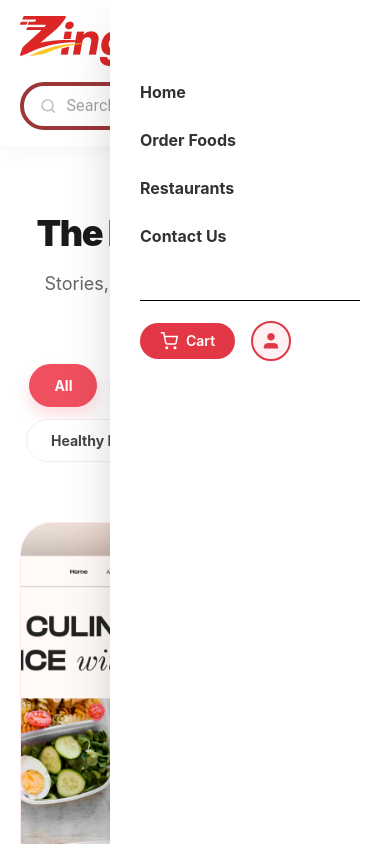
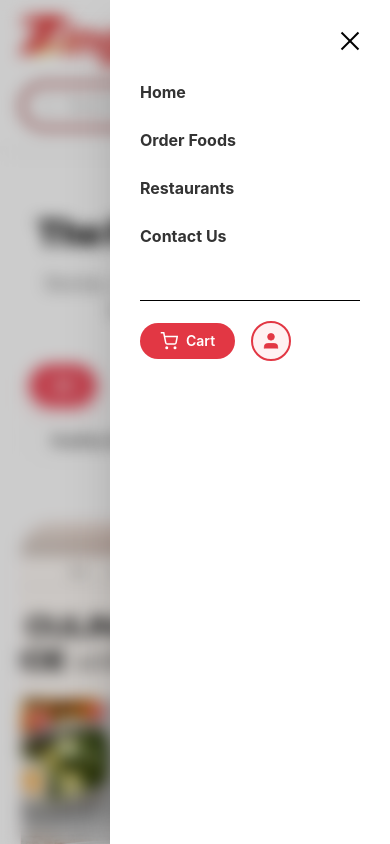
Before and after one commit to Alipta001/zingo, a Next.js app: page /pages/blog in a window 390 px wide. Both pictures are taken after a click on the button 350 px from the left and 41 px from the top of the page. Shown: the top 844 px of the page. Built offline with nearby package versions, Linux system fonts and the light colour scheme; no server answers.

Commit message:
Humberg menu closing button added

```diff
--- a/component/globalLayout/navbar/navbar.tsx
+++ b/component/globalLayout/navbar/navbar.tsx
@@ -267,7 +267,6 @@
 //     </header>
 //   );
 // }
-
 "use client";
 import { useEffect, useState, useRef } from "react";
 import { Autocomplete, TextField } from "@mui/material";
@@ -321,11 +320,10 @@ export default function Navbar() {
 
   const initialOptions = Array.isArray(restaurantList) ? restaurantList.map((r) => ({ id: r.id, name: r.name, type: "restaurant" })) : [];
 
-  // --- NEW: Explicit Route Mapping to prevent 404s ---
   const navItems = [
     { label: "Home", path: "/" },
     { label: "Order Foods", path: "/pages/order" },
-    { label: "Restaurants", path: "/pages/resturantList" }, // Exactly matches your folder name
+    { label: "Restaurants", path: "/pages/resturantList" },
     { label: "Contact Us", path: "/pages/contactus" },
   ];
 
@@ -390,11 +388,19 @@ export default function Navbar() {
             </div>
 
             {/* Hamburger for Mobile */}
-            <button className="lg:hidden order-3 flex flex-col gap-1.5 p-2" onClick={() => setOpen(!open)} aria-label="Toggle menu">
+            <button className="lg:hidden order-3 flex flex-col gap-1.5 p-2 z-[1002]" onClick={() => setOpen(!open)} aria-label="Toggle menu">
               <span className={`block w-6 h-0.5 bg-black transition-transform ${open ? "rotate-45 translate-y-2" : ""}`} />
               <span className={`block w-6 h-0.5 bg-black ${open ? "opacity-0" : ""}`} />
               <span className={`block w-6 h-0.5 bg-black transition-transform ${open ? "-rotate-45 -translate-y-2" : ""}`} />
             </button>
+
+            {/* MOBILE OVERLAY */}
+            {open && (
+              <div
+                className="fixed inset-0 bg-black/20 backdrop-blur-sm lg:hidden z-[1000]"
+                onClick={() => setOpen(false)}
+              />
+            )}
 
             {/* Nav Links & Actions */}
             <div className={`fixed lg:static top-0 transition-all duration-400 ease-in-out shadow-2xl lg:shadow-none ${open ? "right-0" : "-right-full"} bg-white w-[280px] lg:w-auto h-screen lg:h-auto flex flex-col lg:flex-row items-start lg:items-center gap-8 lg:gap-[30px] p-[80px_30px] lg:p-0 z-[1001] lg:z-auto order-2 lg:order-3`}>
@@ -404,7 +410,7 @@ export default function Navbar() {
                     <Link
                       href={item.path}
                       className="text-[#333] font-bold text-[16px] relative group-hover:text-[#e23744] transition-colors"
-                      onClick={() => setOpen(false)} // Close mobile menu on click
+                      onClick={() => setOpen(false)}
                     >
                       {item.label}
                       <span className="absolute bottom-0 left-1/2 w-0 h-0.5 bg-[#e23744] -translate-x-1/2 transition-all group-hover:w-full" />
@@ -415,7 +421,11 @@ export default function Navbar() {
 
               <div className="flex items-center gap-4 mt-5 lg:mt-0 w-full lg:w-auto border-t lg:border-none pt-5 lg:pt-0">
                 {/* CART BUTTON */}
-                <Link href="#" className="bg-[#e23744] text-white px-5 py-2 rounded-full font-semibold text-sm flex items-center gap-2 hover:bg-[#c12e3a] transition-all">
+                <Link
+                  href="#"
+                  className="bg-[#e23744] text-white px-5 py-2 rounded-full font-semibold text-sm flex items-center gap-2 hover:bg-[#c12e3a] transition-all"
+                  onClick={() => setOpen(false)}
+                >
                   <svg xmlns="http://www.w3.org/2000/svg" width="18" height="18" viewBox="0 0 24 24" fill="none" stroke="currentColor" strokeWidth="2">
                     <circle cx="9" cy="21" r="1"></circle>
                     <circle cx="20" cy="21" r="1"></circle>
@@ -439,14 +449,14 @@ export default function Navbar() {
 
                   {profileOpen && (
                     <div className="absolute right-0 mt-4 w-48 bg-white border border-gray-100 rounded-2xl shadow-xl py-2 z-[1100] animate-in fade-in zoom-in duration-200">
-                      <Link href="/auth/signIn" className="block px-5 py-3 text-sm font-bold text-[#333] hover:bg-rose-50 hover:text-[#e23744] transition-colors" onClick={() => setProfileOpen(false)}>
+                      <Link href="/auth/signIn" className="block px-5 py-3 text-sm font-bold text-[#333] hover:bg-rose-50 hover:text-[#e23744] transition-colors" onClick={() => {setProfileOpen(false); setOpen(false);}}>
                         Sign In
                       </Link>
-                      <Link href="/auth/signUp" className="block px-5 py-3 text-sm font-bold text-[#333] hover:bg-rose-50 hover:text-[#e23744] transition-colors" onClick={() => setProfileOpen(false)}>
+                      <Link href="/auth/signUp" className="block px-5 py-3 text-sm font-bold text-[#333] hover:bg-rose-50 hover:text-[#e23744] transition-colors" onClick={() => {setProfileOpen(false); setOpen(false);}}>
                         Sign Up
                       </Link>
                       <hr className="my-1 border-gray-50" />
-                      <button onClick={() => setProfileOpen(false)} className="w-full text-left block px-5 py-3 text-sm font-bold text-gray-400 hover:bg-gray-50 hover:text-black transition-colors">
+                      <button onClick={() => {setProfileOpen(false); setOpen(false);}} className="w-full text-left block px-5 py-3 text-sm font-bold text-gray-400 hover:bg-gray-50 hover:text-black transition-colors">
                         Logout
                       </button>
                     </div>
```
